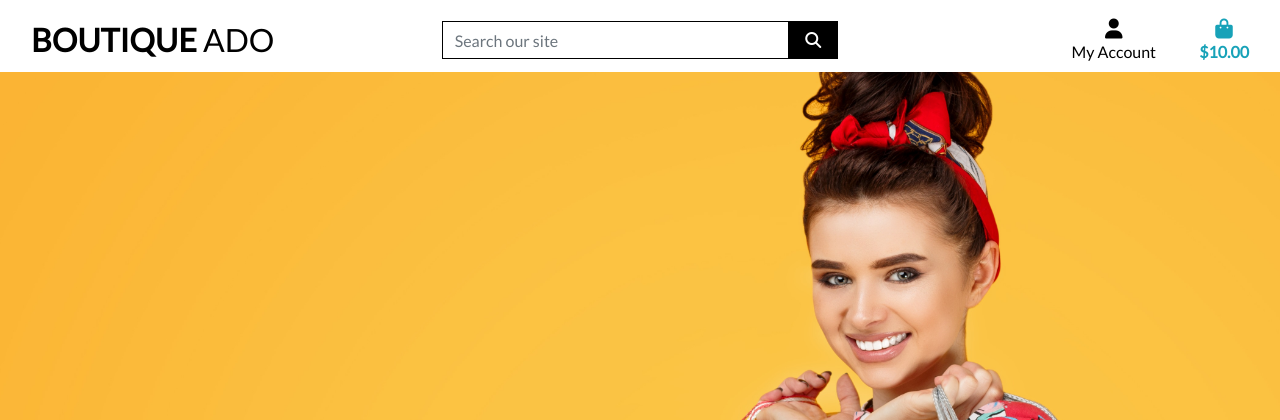
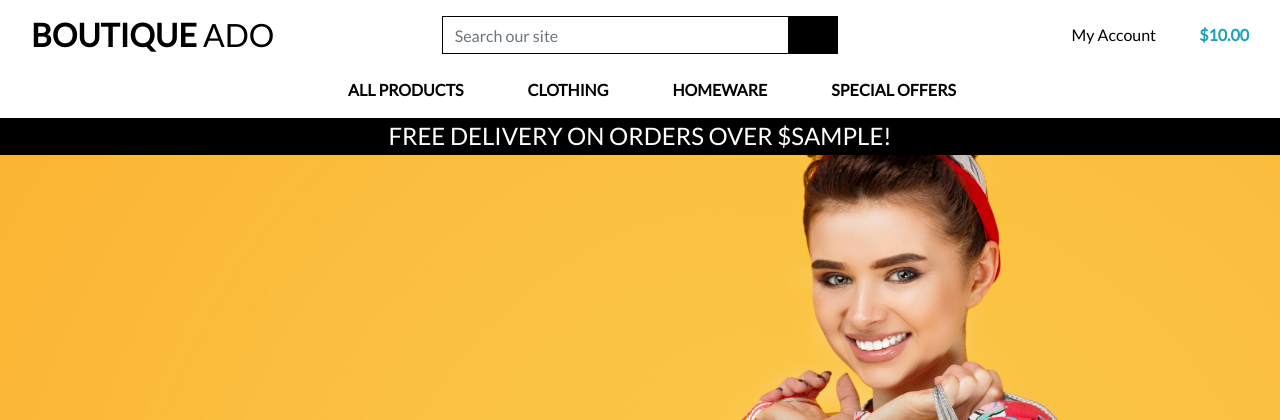
Before and after one commit to ManalAbdulqawi/boutique_ado_v, a Django app: template templates/base.html in a window 1280 px wide. Shown: the top 420 px of the page. Run offline with Django 3.2, Linux system fonts and the light colour scheme; the template is opened without the code that fills it: most values are stand-ins (such as "Sample title", 1, 10 or a date in 2020); some libraries are stand-ins or nearby versions.

Commit message:
add includes folder with mobile-top-header and main-nave html files

```diff
--- a/boutique_ado/settings.py
+++ b/boutique_ado/settings.py
@@ -50,6 +50,7 @@
 MIDDLEWARE = [
     'django.middleware.security.SecurityMiddleware',
     'django.contrib.sessions.middleware.SessionMiddleware',
+    'allauth.account.middleware.AccountMiddleware',
     'django.middleware.common.CommonMiddleware',
     'django.middleware.csrf.CsrfViewMiddleware',
     'django.contrib.auth.middleware.AuthenticationMiddleware',
--- a/static/css/base.css
+++ b/static/css/base.css
@@ -56,6 +56,11 @@
     border: 1px solid black !important;
 }
 
+.back {
+    background: #000 !important;
+}
+
+
 /* -------------------------------- Media Queries */
 
 /* Slightly larger container on xl screens */
--- a/templates/base.html
+++ b/templates/base.html
@@ -25,7 +25,8 @@
   {% endblock %}
 
   {% block corejs %}
-  <script src="https://kit.fontawesome.com/2232679ca6.js" crossorigin="anonymous"></script>
+  <!-- Add your kit code -->
+  <script src="https://kit.fontawesome.com<ADD YOUR KIT CODE HERE>.js" crossorigin="anonymous"></script>
   <script src="https://cdn.jsdelivr.net/npm/jquery@3.5.1/dist/jquery.min.js"
     integrity="sha256-9/aliU8dGd2tb6OSsuzixeV4y/faTqgFtohetphbbj0=" crossorigin="anonymous"></script>
   <script src="https://cdn.jsdelivr.net/npm/popper.js@1.16.0/dist/umd/popper.min.js"
@@ -94,15 +95,30 @@
                 <div><i class="fas fa-shopping-bag fa-lg"></i></div>
                 <p class="my-0">
                   {% if grand_total %}
-                    ${{ grand_total|floatformat:2 }}
+                  ${{ grand_total|floatformat:2 }}
                   {% else %}
-                    $0.00
+                  $0.00
                   {% endif %}
                 </p>
               </div>
             </a>
           </li>
         </ul>
+      </div>
+    </div>
+    <div class="row bg-white">
+      <nav class="navbar navbar-expand-lg navbar-light w-100">
+        <button class="navbar-toggler" type="button" data-toggle="collapse" data-target="#main-nav"
+          aria-controls="main-nav" aria-expanded="false" aria-label="Toggle navigation">
+          <span class="navbar-toggler-icon"></span>
+        </button>
+        {% include 'includes/mobile-top-header.html' %}
+        {% include 'includes/main-nav.html' %}
+      </nav>
+    </div>
+    <div id="delivery-banner" class="row text-center">
+      <div class="col text-white back">
+        <h4 class="logo-font my-1">Free delivery on orders over ${{ free_shipping_threshold }}!</h4>
       </div>
     </div>
   </header>
--- /dev/null
+++ b/templates/includes/main-nav.html
@@ -0,0 +1,50 @@
+<div class="collapse navbar-collapse" id="main-nav">
+    <ul class="navbar-nav w-auto mx-auto">
+        <li class="nav-item dropdown">
+            <a class="logo-font font-weight-bold nav-link text-black mr-5" href="#" id="all-products-link" data-toggle="dropdown" aria-haspopup="true" aria-expanded="false">
+                All Products
+            </a>
+            <div class="dropdown-menu border-0" aria-labelledby="all-products-link">
+                <a href="" class="dropdown-item">By Price</a>
+                <a href="" class="dropdown-item ">By Rating</a>
+                <a href="" class="dropdown-item ">By Category</a>
+                <a href="" class="dropdown-item">All Products</a>
+            </div>
+        </li>
+
+        <li class="nav-item dropdown">
+            <a class="logo-font font-weight-bold nav-link text-black mr-5" href="#" id="clothing-link" data-toggle="dropdown" aria-haspopup="true" aria-expanded="false">
+                Clothing
+            </a>
+            <div class="dropdown-menu border-0" aria-labelledby="clothing-link">
+                <a href="" class="dropdown-item">Activewear &amp; Essentials</a>
+                <a href="" class="dropdown-item">Jeans</a>
+                <a href="" class="dropdown-item">Shirts</a>
+                <a href="" class="dropdown-item">All Clothing</a>
+            </div>
+        </li>
+
+        <li class="nav-item dropdown">
+            <a class="logo-font font-weight-bold nav-link text-black mr-5" href="#" id="homeware-link" data-toggle="dropdown" aria-haspopup="true" aria-expanded="false">
+                Homeware
+            </a>
+            <div class="dropdown-menu border-0" aria-labelledby="homeware-link">
+                <a href="" class="dropdown-item">Bed &amp; Bath</a>
+                <a href="" class="dropdown-item">Kitchen &amp; Dining</a>
+                <a href="" class="dropdown-item">All Homeware</a>
+            </div>
+        </li>
+
+        <li class="nav-item dropdown">
+            <a class="logo-font font-weight-bold nav-link text-black" href="#" id="specials-link" data-toggle="dropdown" aria-haspopup="true" aria-expanded="false">
+                Special Offers
+            </a>
+            <div class="dropdown-menu border-0" aria-labelledby="specials-link">
+                <a href="" class="dropdown-item">New Arrivals</a>
+                <a href="" class="dropdown-item">Deals</a>
+                <a href="" class="dropdown-item">Clearance</a>
+                <a href="" class="dropdown-item">All Specials</a>
+            </div>
+        </li>
+    </ul>
+</div>
--- /dev/null
+++ b/templates/includes/mobile-top-header.html
@@ -0,0 +1,56 @@
+<li class="list-inline-item">
+    <a class="text-black nav-link d-block d-lg-none" href="#" id="mobile-search" data-toggle="dropdown" aria-haspopup="true" aria-expanded="false">
+        <div class="text-center">
+            <div><i class="fas fa-search fa-lg"></i></div>
+            <p class="my-0">Search</p>
+        </div>
+    </a>
+    <div class="dropdown-menu border-0 w-100 p-3 rounded-0 my-0" aria-labelledby="mobile-search">
+        <form class="form" method="GET" action="">
+            <div class="input-group w-100">
+                <input class="form-control border border-black rounded-0" type="text" name="q" placeholder="Search our site">
+                <div class="input-group-append">
+                    <button class="form-control form-control btn btn-black border border-black rounded-0" type="submit">
+                        <span class="icon">
+                            <i class="fas fa-search"></i>
+                        </span>
+                    </button>
+                </div>
+            </div>
+        </form>
+    </div>
+</li>
+<li class="list-inline-item dropdown">
+    <a class="text-black nav-link d-block d-lg-none" href="#" id="user-options" data-toggle="dropdown" aria-haspopup="true" aria-expanded="false">
+        <div class="text-center">
+            <div><i class="fas fa-user fa-lg"></i></div>
+            <p class="my-0">My Account</p>
+        </div>
+    </a>
+    <div class="dropdown-menu border-0" aria-labelledby="user-options">
+        {% if request.user.is_authenticated %}
+            {% if request.user.is_superuser %}
+                <a href="{% url 'account_logout' %}" class="dropdown-item">Product Management</a>
+            {% endif %}
+            <a href="" class="dropdown-item">My Profile</a>
+            <a href="{% url 'account_logout' %}" class="dropdown-item">Logout</a>
+        {% else %}
+            <a href="{% url 'account_signup' %}" class="dropdown-item">Register</a>
+            <a href="{% url 'account_login' %}" class="dropdown-item">Login</a>
+        {% endif %}
+    </div>
+</li>
+<li class="list-inline-item">
+    <a class="{% if grand_total %}text-primary font-weight-bold{% else %}text-black{% endif %} nav-link d-block d-lg-none" href="">
+        <div class="text-center">
+            <div><i class="fas fa-shopping-bag fa-lg"></i></div>
+            <p class="my-0">
+                {% if grand_total %}
+                    ${{ grand_total|floatformat:2 }}
+                {% else %}
+                    $0.00
+                {% endif %}
+            </p>
+        </div>
+    </a>
+</li>
```
